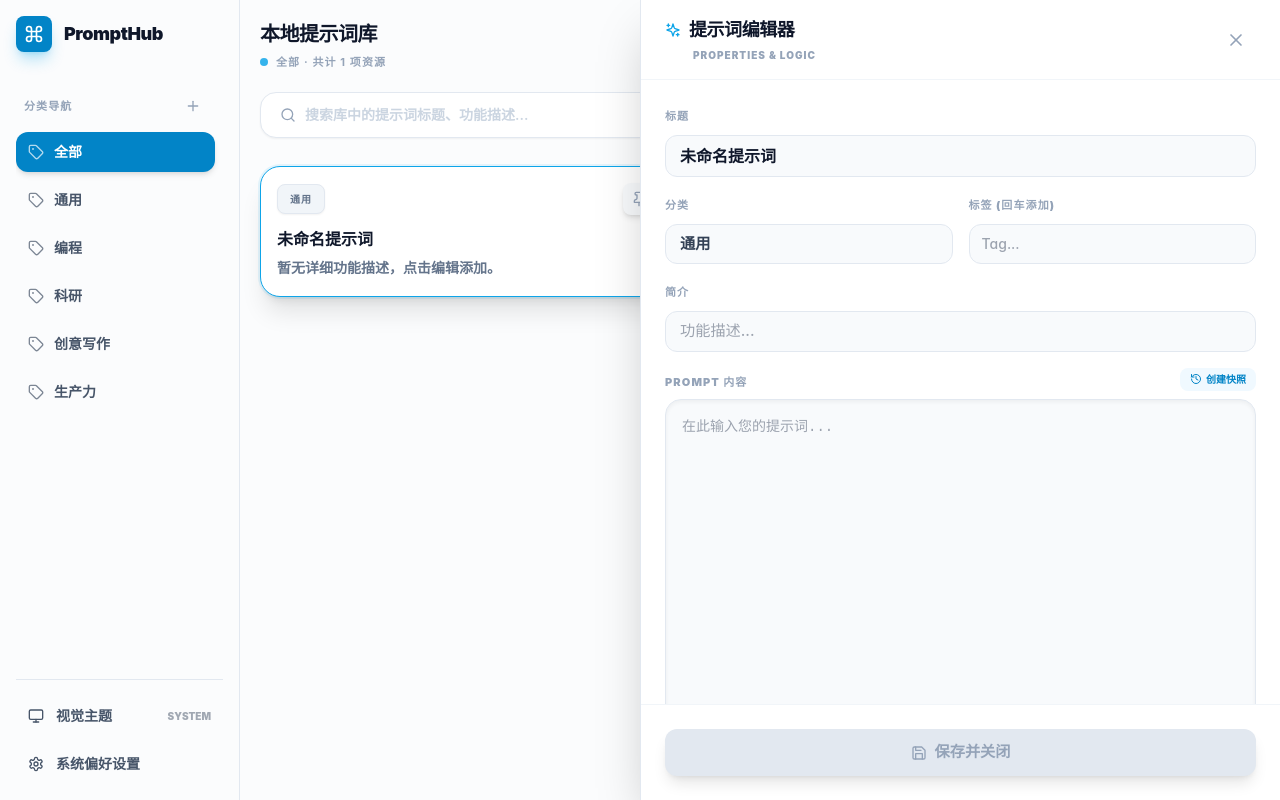
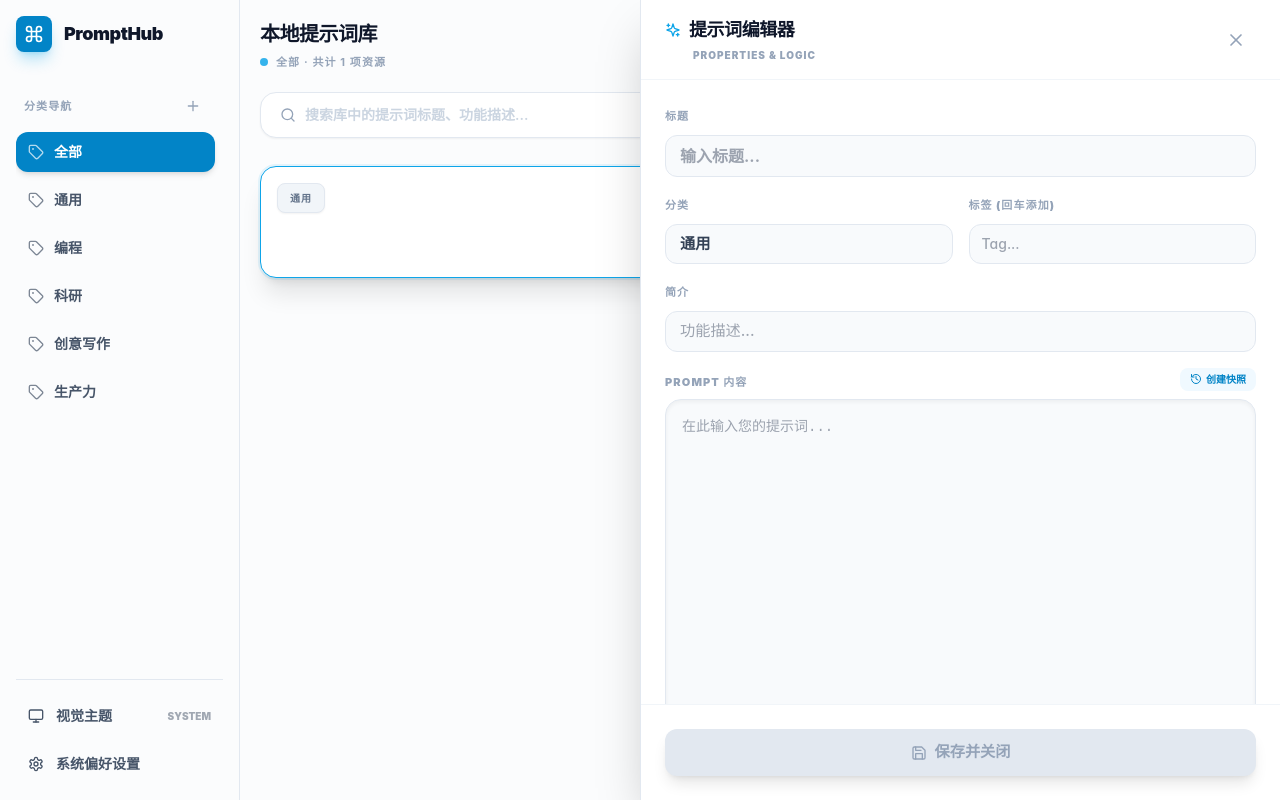
Before and after one commit to youqu117/prompthub, a React (Vite) app: page / in a window 1280 px wide. Both pictures are taken after a click on the button "新建工作流". Built offline with nearby package versions, Linux system fonts and the light colour scheme.

Commit message:
Refine default view and prompt creation

```diff
--- a/App.tsx
+++ b/App.tsx
@@ -26,7 +26,7 @@ const App: React.FC = () => {
       if (saved) {
         try {
           const parsed = JSON.parse(saved);
-          if (!parsed.viewMode) parsed.viewMode = 'grid';
+          if (!parsed.viewMode) parsed.viewMode = 'list';
           if (!parsed.textScale) parsed.textScale = 0.95;
           if (!parsed.sortMode) parsed.sortMode = 'recent';
 
@@ -66,7 +66,7 @@ const App: React.FC = () => {
       searchQuery: '',
       activeCategory: '全部',
       theme: 'system',
-      viewMode: 'grid',
+      viewMode: 'list',
       textScale: 0.95,
       sortMode: 'recent'
     };
@@ -89,7 +89,7 @@ const App: React.FC = () => {
     const now = Date.now();
     const newPrompt: Prompt = {
       id: generateId(),
-      title: '未命名提示词',
+      title: '',
       content: '',
       description: '',
       category: state.activeCategory === '全部' ? '通用' : state.activeCategory,
--- a/components/PromptBrowser.tsx
+++ b/components/PromptBrowser.tsx
@@ -172,7 +172,7 @@ const PromptBrowser: React.FC<PromptBrowserProps> = ({
                 className={`transition-all duration-300 cursor-pointer relative group flex ${
                   viewMode === 'grid'
                     ? 'flex-col p-4 rounded-[20px]'
-                    : 'flex-row items-center p-4 rounded-[18px]'
+                    : 'flex-col p-4 rounded-[16px]'
                 } border ${
                   selectedPromptId === p.id
                     ? 'border-brand-500 bg-white dark:bg-slate-900 shadow-xl ring-2 ring-brand-500/10 z-10'
@@ -180,7 +180,7 @@ const PromptBrowser: React.FC<PromptBrowserProps> = ({
                 }`}
               >
                 {/* Badge Section */}
-                <div className={`${viewMode === 'grid' ? 'mb-3 w-full' : 'mr-6 w-24 shrink-0'} flex justify-between items-center`}>
+                <div className={`${viewMode === 'grid' ? 'mb-3 w-full' : 'mb-2 w-full'} flex justify-between items-center`}>
                   <div className="px-3 py-1 bg-slate-100 dark:bg-slate-800 text-[10px] font-black text-slate-500 dark:text-slate-400 rounded-lg border border-slate-200 dark:border-slate-700 uppercase tracking-widest shadow-sm">
                     {p.category}
                   </div>
@@ -215,11 +215,13 @@ const PromptBrowser: React.FC<PromptBrowserProps> = ({
                 {/* Content Section */}
                 <div className="flex-1 min-w-0">
                   <h3 className={`font-black text-slate-900 dark:text-white truncate group-hover:text-brand-600 transition-colors ${viewMode === 'grid' ? 'text-base mb-1.5' : 'text-sm mb-1'}`}>
-                    {p.title || '未命名提示词'}
+                    {p.title || ''}
                   </h3>
-                  <p className={`text-slate-500 dark:text-slate-400 font-semibold leading-relaxed ${viewMode === 'grid' ? 'text-sm line-clamp-3' : 'text-sm line-clamp-2'}`}>
-                    {p.description || '暂无详细功能描述，点击编辑添加。'}
-                  </p>
+                  {p.description && (
+                    <p className={`text-slate-500 dark:text-slate-400 font-semibold leading-relaxed ${viewMode === 'grid' ? 'text-sm line-clamp-3' : selectedPromptId === p.id ? 'text-sm line-clamp-4' : 'hidden'}`}>
+                      {p.description}
+                    </p>
+                  )}
 
                   {/* Tags Display */}
                   {p.tags && p.tags.length > 0 && (
--- a/components/PromptEditor.tsx
+++ b/components/PromptEditor.tsx
@@ -55,6 +55,10 @@ const PromptEditor: React.FC<PromptEditorProps> = ({ isOpen, onClose, prompt, ca
   const handleSave = () => {
     if (!prompt) return;
     if (!isDirty) {
+      const isBlankDraft = !prompt.title && !prompt.content && !prompt.description && (prompt.tags || []).length === 0 && (prompt.history || []).length === 0;
+      if (isBlankDraft) {
+        onDelete(prompt.id);
+      }
       onClose();
       return;
     }
@@ -121,7 +125,18 @@ const PromptEditor: React.FC<PromptEditorProps> = ({ isOpen, onClose, prompt, ca
           </h3>
           <p className="text-[10px] font-black text-slate-400 uppercase tracking-widest ml-7">Properties & Logic</p>
         </div>
-        <button onClick={onClose} className="p-2.5 hover:bg-slate-100 dark:hover:bg-slate-800 rounded-full transition-all">
+        <button
+          onClick={() => {
+            if (prompt && !isDirty) {
+              const isBlankDraft = !prompt.title && !prompt.content && !prompt.description && (prompt.tags || []).length === 0 && (prompt.history || []).length === 0;
+              if (isBlankDraft) {
+                onDelete(prompt.id);
+              }
+            }
+            onClose();
+          }}
+          className="p-2.5 hover:bg-slate-100 dark:hover:bg-slate-800 rounded-full transition-all"
+        >
           <X className="w-5 h-5 text-slate-400" />
         </button>
       </div>
```
